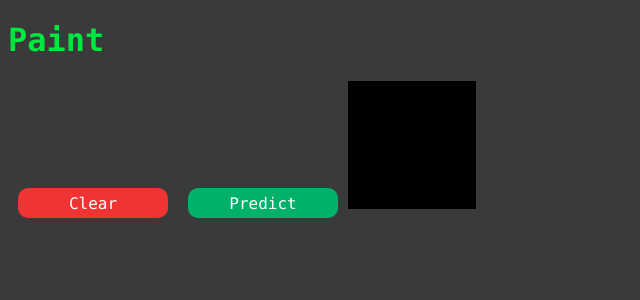
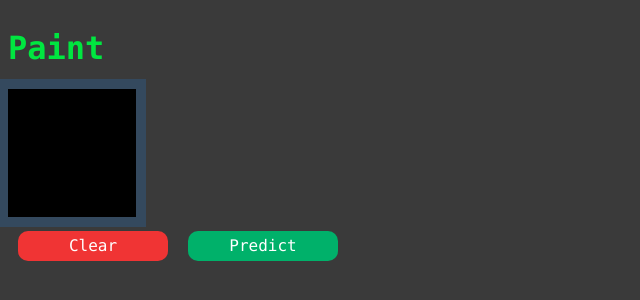
Before and after one commit to rfalaize/mnist-app, a React (Create React App) app in the folder client/: page / in a window 1280 px wide. Shown: the top 300 px of the page, without its empty margins (0-640 px from the left). Built offline with nearby package versions, Linux system fonts and the light colour scheme.

Commit message:
add style

```diff
--- a/client/src/App.css
+++ b/client/src/App.css
@@ -5,6 +5,7 @@ body {
 
 canvas {
     background: black;
+    outline: #34495e 10px solid;
 }
 
 h1 {
--- a/client/src/App.js
+++ b/client/src/App.js
@@ -129,13 +129,11 @@ class App extends Component {
     render() {
         return (
             <div className="App">
+                <div style={{ display: "flex" }}>
                     <h1>Paint</h1>
-                <button className="button-red" onClick={this.clearCanvas}>
-                    Clear
-                </button>
-                <button className="button-green" onClick={this.predict}>
-                    Predict
-                </button>
+                </div>
+
+                <div style={{ display: "inline-flex" }}>
                     <canvas
                         ref={this.canvasRef}
                         id="digitsCanvas"
@@ -147,6 +145,16 @@ class App extends Component {
                         onMouseUp={this.canvasOnMouseUp}
                     ></canvas>
                 </div>
+
+                <div style={{ display: "flex" }}>
+                    <button className="button-red" onClick={this.clearCanvas}>
+                        Clear
+                    </button>
+                    <button className="button-green" onClick={this.predict}>
+                        Predict
+                    </button>
+                </div>
+            </div>
         );
     }
 }
```
Lines whose indentation alone changed are shown as unchanged.
